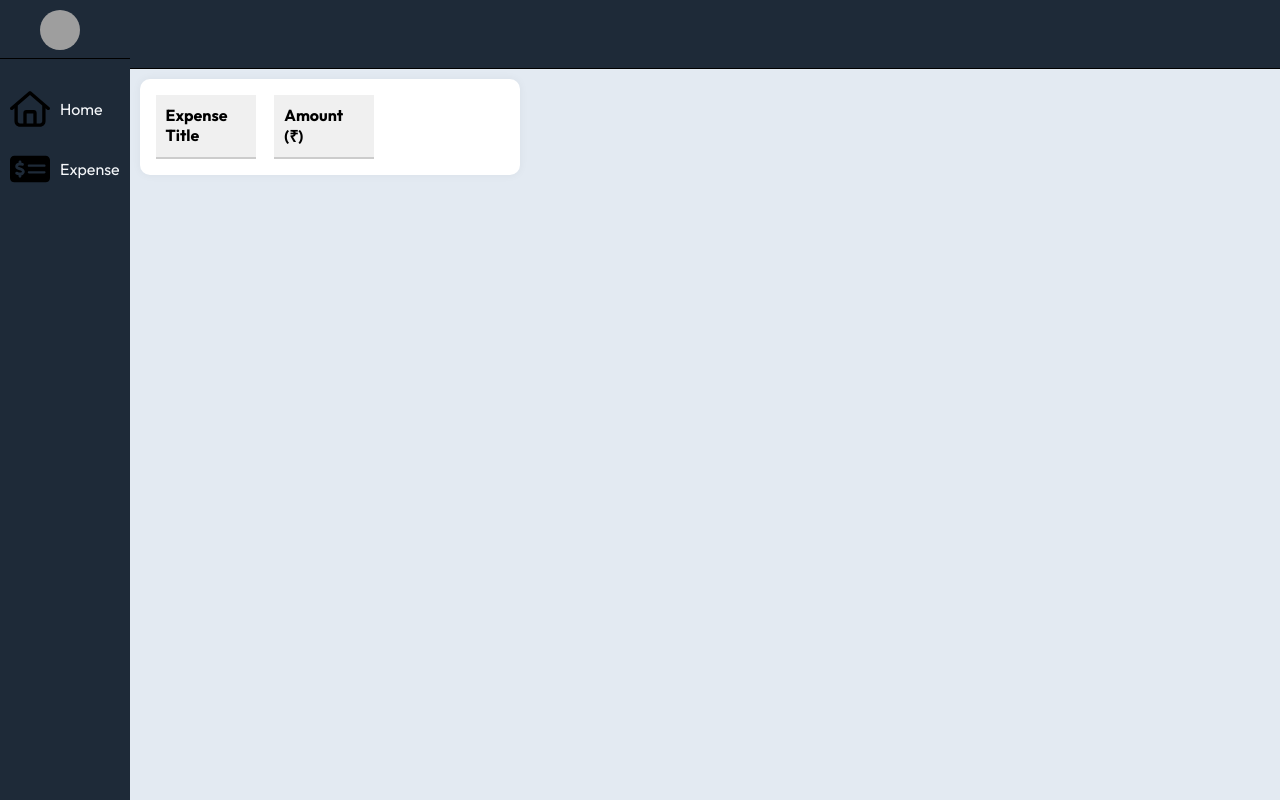
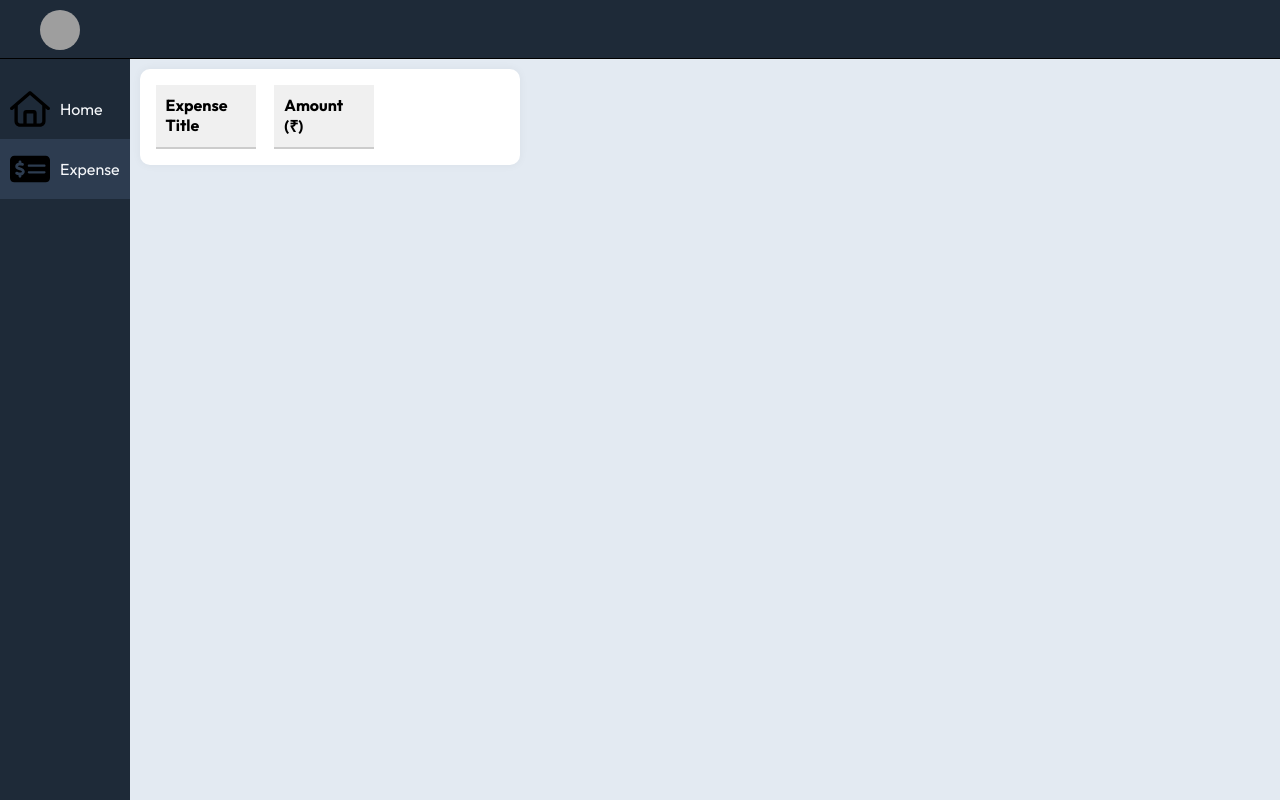
Before and after one commit to Ritesh-Kumar-Verma/Expense-Tracker, a React (Vite) app: page / in a window 1280 px wide. Both pictures are taken after a click on the element "Expense". Shown: the top 800 px of the page. Built offline with nearby package versions, Linux system fonts and the light colour scheme; grey boxes are pictures that could not be loaded.

Commit message:
fixed sidebar active issue

```diff
--- a/src/Components/ExpensesSettings/ExpensesSetting.css
+++ b/src/Components/ExpensesSettings/ExpensesSetting.css
@@ -4,7 +4,7 @@
 .header {
   background-color: #1e2a38;
   width: 100vw;
-  height: 69px;
+  height: 59px;
   border-bottom: solid;
   border-width: 1px;
 }
--- a/src/Components/Sidebar/Sidebar.css
+++ b/src/Components/Sidebar/Sidebar.css
@@ -4,17 +4,13 @@
   background-color: #1e2a38;
   width: 220px;
 }
-@media (max-width:600px){
-  .sidebar{
+@media (max-width: 600px) {
+  .sidebar {
     width: 60px;
   }
-  .menu-item p{
+  .menu-item p {
     display: none;
   }
-  .profile p{
-    display: none;
-  }
-
 }
 .profile {
   display: flex;
@@ -67,3 +63,7 @@
   background-color: #2d3c50;
   cursor: pointer;
 }
+
+.active {
+  background-color: #2d3c50;
+}
--- a/src/Components/Sidebar/Sidebar.jsx
+++ b/src/Components/Sidebar/Sidebar.jsx
@@ -7,15 +7,14 @@ const Sidebar = ({tab,openTab}) => {
       <div className="sidebar">
         <div className="profile">
           <img src={assets.boy} alt="" />
-          {/* <p>Expense Tracker</p> */}
         </div>
 
         <div className="menu">
-          <div className="home menu-item" onClick={()=>{openTab("Home");}}>
+          <div className={`home menu-item ${(tab === "Home")?"active":""}`} onClick={()=>{openTab("Home");}}>
             <img src={assets.home}  alt="" />
             <p>Home</p>
           </div>
-          <div className="expense menu-item" onClick={()=>{openTab("ExpensesSetting");}}>
+          <div className={`expense menu-item ${(tab === 'ExpensesSetting')? "active": ""}`} onClick={()=>{openTab("ExpensesSetting");}}>
             <img src={assets.expense} alt="" />
             <p>Expense</p>
           </div>
@@ -26,3 +25,7 @@ const Sidebar = ({tab,openTab}) => {
 };
 
 export default Sidebar;
+
+
+
+// "home menu-item "
```
